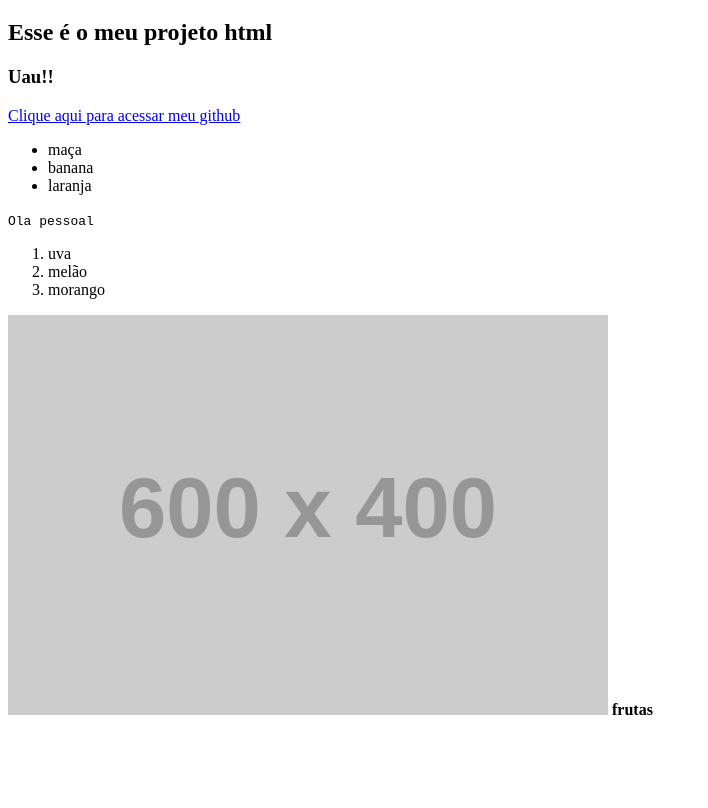
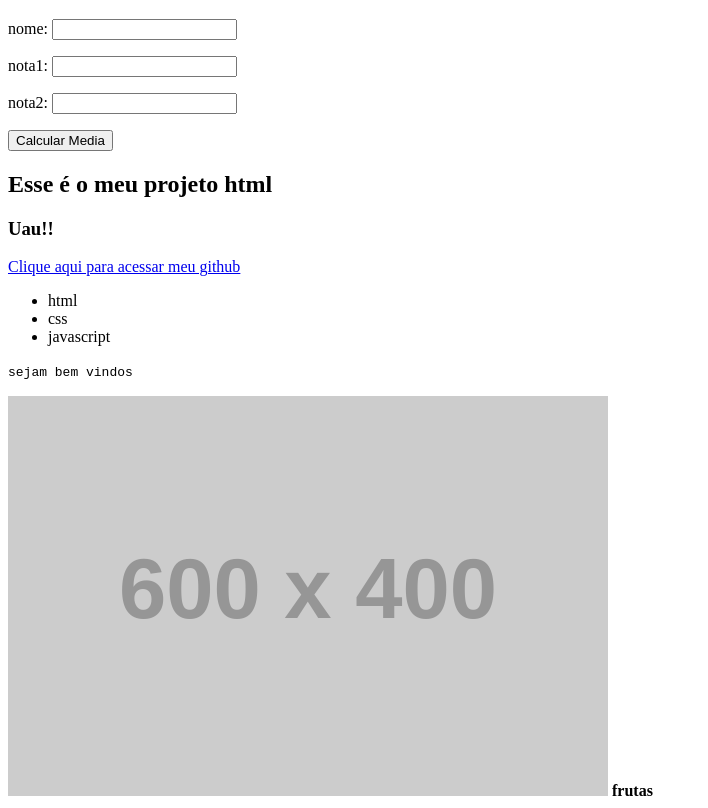
Before and after one commit to yara-sousa/Aula1, a plain HTML site: page index.html in a window 1280 px wide. Shown: the part 61-869 px from the top of the page, without its empty margins (0-708 px from the left). Before the commit the page ends 800 px from the top, so only its background shows below. Drawn offline with Linux system fonts and the light colour scheme; placeholder pictures from the web are drawn by us; some icons are missing.

Commit message:
js na pratica

```diff
--- a/index.html
+++ b/index.html
@@ -10,6 +10,20 @@
     <h1>
         Ola Mundo
     </h1>
+    <p>
+        nome:
+        <input type="text" id="1">
+    </p>
+    <p>
+        nota1:
+        <input type="text" id="2">
+    </p>
+    <p>
+        nota2:
+        <input type="text" id="3">
+    </p>
+    <button id="4"> Calcular Media</button>
+    <script src="./main.js"> </script>
     <h2>
         Esse é o meu projeto html
     </h2>
@@ -20,20 +34,17 @@
         Clique aqui para acessar meu github
     </a>
     <ul>
-        <li>maça</li>
-        <li>banana</li>
-        <li>laranja</li>
+        <li>html</li>
+        <li>css</li>
+        <li>javascript</li>
     </ul>
     <div class="input-field">
         <i class="fa-solid fa-sack-dollar"></i>
     </div>
     <code>
-        Ola pessoal
+        sejam bem vindos
     </code>
     <ol>
-        <li>uva</li>
-        <li>melão</li>
-        <li>morango</li>
     </ol>
     <section id="img">
         <img src="https://placehold.co/600x400" alt="amora.jpeg">
--- /dev/null
+++ b/main.js
@@ -0,0 +1,23 @@
+//let nome = prompt("Qual é seu nome")
+///let nota = prompt("Nota 1 ")
+///let nota2 = prompt("Nota 2 ")
+///let nota3 = prompt("Nota 3 ")
+///let media = (nota+nota2) /2
+//console.log("Seu nome é " +nome)
+//console.log("nome: ", nome)
+//console.log(`Suas notas são" ${nota}, ${nota2} e ${nota3}`)
+//alert(nome + media)
+
+let nome = document.getElementById("nome")
+let nota1 = document.getElementById("nota1")
+elemBotao.onclick = fazAlgo
+
+console.log(document)
+console.log(elem)
+elem.style.backgroundColor = "red"
+
+fazAlgo()
+
+function fazAlgo(){
+    console.log("Faz algo");
+}
```
Also changed, not shown: style.css (added).
